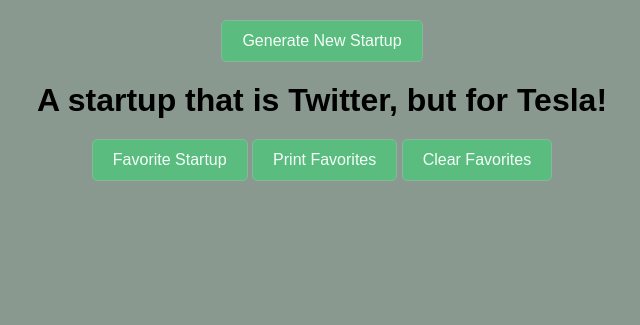
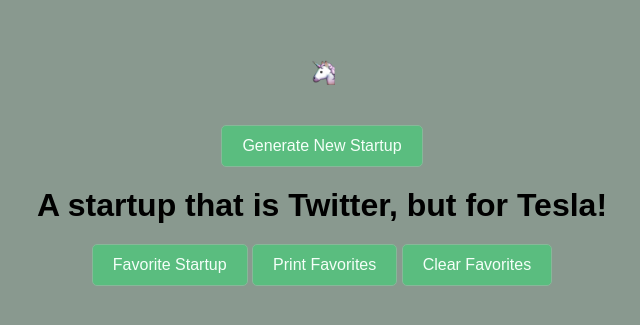
Before and after one commit to somedayicarus/jsd2, a PHP site: page /homework/madlibs/madlibs.html in a window 1280 px wide. Shown: the top 325 px of the page, without its empty margins (318-958 px from the left). Run offline with PHP 8.4, Linux system fonts and the light colour scheme.

Commit message:
added home button to hw

```diff
--- a/homework/calculators/css/formulas.css
+++ b/homework/calculators/css/formulas.css
@@ -16,8 +16,6 @@
 .home-btn {
   text-decoration: none;
   padding:20px;
-  border:2px solid pink;
-  border-radius: 50%;
 
 }
 .home-btn img {
@@ -26,7 +24,7 @@
 }
 
 .home-btn:hover {
-  background-color:pink;
+  background-image:url('../../../images/sparkles.gif');
 }
 
 section {
@@ -34,7 +32,7 @@
   margin:40px auto;
   float:right;
   padding-left:20px;
-  border-left:1px solid pink;
+
 }
 h1 {
   font-size: 20px;
--- a/homework/madlibs/css/madlibs.css
+++ b/homework/madlibs/css/madlibs.css
@@ -21,3 +21,23 @@
 .list {
 	margin-top:40px;
 }
+header {
+	margin:40px 0px;
+}
+
+.home-btn {
+  text-decoration: none;
+  padding:15px;
+  /* border:2px solid white;
+  border-radius: 50%; */
+
+}
+.home-btn img {
+  width:25px;
+  vertical-align: bottom;
+}
+
+.home-btn:hover {
+  /* background-color:white; */
+  background-image:url('../../../images/sparkle_silver.gif');
+}
--- a/homework/madlibs/madlibs.html
+++ b/homework/madlibs/madlibs.html
@@ -9,9 +9,14 @@
 
 	<link rel="stylesheet" href="css/reset.css">
 	<link rel="stylesheet" href="css/madlibs.css">
+	<link rel="icon" href="images/favicon_32.png">
+	<link rel="icon" href="images/favicon_16.png">
 
 </head>
 <body>
+	<header>
+        <a class="home-btn" href="../../index.html"><img src="../../images/unicorn_emoji.png"></a>
+    </header>
 
 	<button class="generate">Generate New Startup</button>
 
```
Also changed, not shown: index.html (+6 -6 lines), exercises/dice/img/1.png (deleted), exercises/dice/img/2.png (deleted), exercises/dice/img/3.png (deleted), exercises/dice/img/4.png (deleted), exercises/dice/img/5.png (deleted), exercises/dice/img/6.png (deleted). Lines whose indentation alone changed are shown as unchanged.
